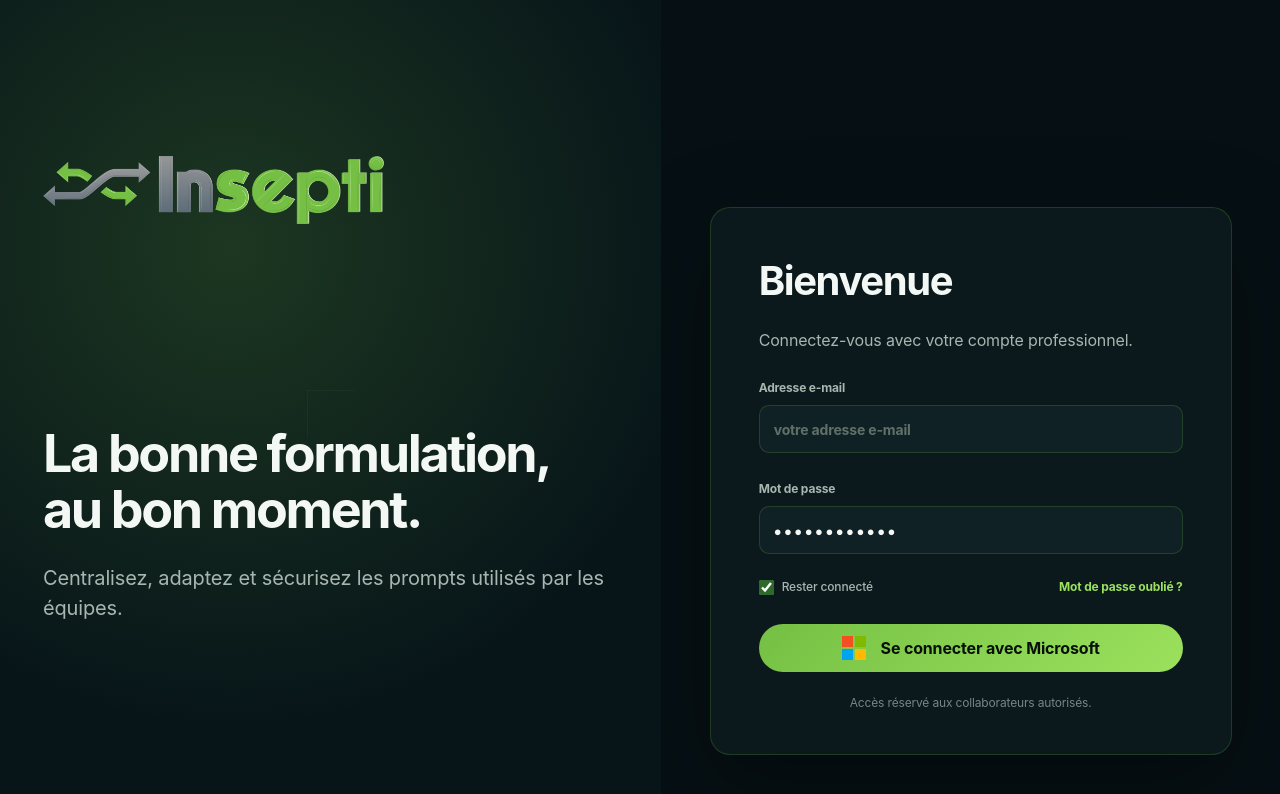
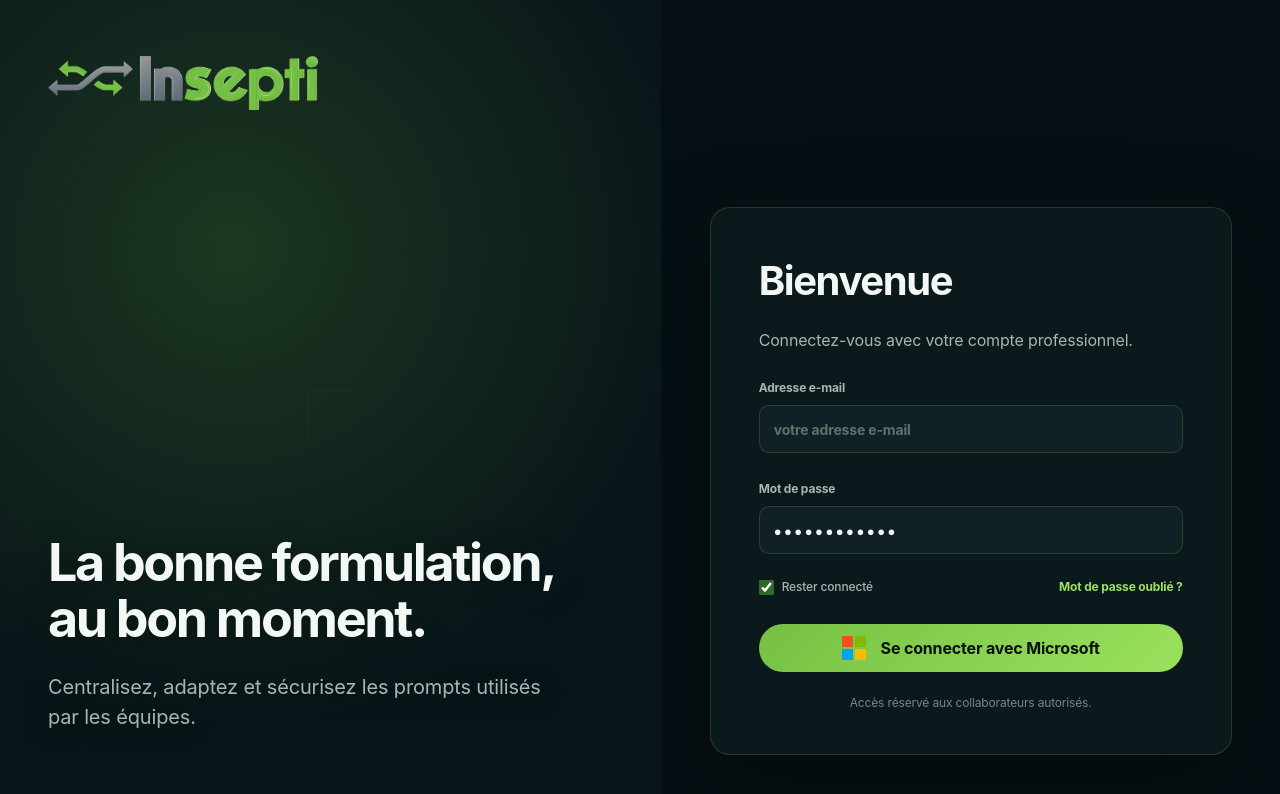
Before and after one commit to Khalil-kd/biblio-insepti, a Next.js app: page / in a window 1280 px wide. Shown: the top 794 px of the page. Built offline with nearby package versions, Linux system fonts and the light colour scheme.

Commit message:
feat: animer la connexion avec la scene spline

```diff
--- a/package.json
+++ b/package.json
@@ -18,6 +18,8 @@
     "test:e2e": "playwright test"
   },
   "dependencies": {
+    "@splinetool/react-spline": "^4.1.0",
+    "@splinetool/runtime": "^1.12.98",
     "clsx": "^2.1.1",
     "drizzle-orm": "^0.44.2",
     "iban": "^0.0.14",
--- a/src/app/desktop2-theme.css
+++ b/src/app/desktop2-theme.css
@@ -354,6 +354,9 @@ input:focus, textarea:focus, select:focus { outline: 2px solid rgba(117, 192, 68
 /* Login follows the same Desktop 2 system while keeping the Penpot structure. */
 .login-v4 { background: #061014; color: #f4f8f5; }
 .login-v4 > section:first-child {
+  isolation: isolate;
+  overflow: hidden;
+  padding: 0;
   background-color: #071519;
   background-image:
     linear-gradient(rgba(117, 192, 68, 0.055) 1px, transparent 1px),
@@ -361,6 +364,63 @@ input:focus, textarea:focus, select:focus { outline: 2px solid rgba(117, 192, 68
     radial-gradient(circle at 35% 30%, rgba(117, 192, 68, 0.2), transparent 30rem);
   background-size: 48px 48px, 48px 48px, auto;
   color: #f4f8f5;
+}
+.login-v4 > section.login-hero-panel > .login-hero-copy {
+  position: relative;
+  z-index: 3;
+  display: flex;
+  min-height: 100vh;
+  flex-direction: column;
+  justify-content: space-between;
+  margin: 0;
+  padding: 56px 48px 68px;
+  pointer-events: none;
+}
+.login-v4 > section.login-hero-panel > .login-hero-copy > img { width: 270px; height: auto; }
+.login-v4 .login-hero-message { max-width: 620px; margin: 0; }
+.login-v4 .login-hero-message h1 {
+  margin: 0;
+  color: #f4f8f5;
+  text-shadow: 0 3px 28px rgba(0, 0, 0, 0.42);
+}
+.login-v4 .login-hero-message p { color: #becac4; text-shadow: 0 2px 20px rgba(0, 0, 0, 0.5); }
+.login-v4 > section.login-hero-panel > .login-spline-stage {
+  --spline-x: 0px;
+  --spline-y: 0px;
+  position: absolute;
+  inset: -7%;
+  z-index: 1;
+  max-width: none;
+  overflow: hidden;
+  margin: 0;
+  background: #071519;
+  opacity: 0;
+  transform: translate3d(var(--spline-x), var(--spline-y), 0) scale(1.12);
+  transition: opacity 600ms ease, transform 650ms cubic-bezier(.2,.7,.2,1);
+  will-change: transform;
+}
+.login-v4 > section.login-hero-panel > .login-spline-stage.is-ready { opacity: 0.92; }
+.login-spline-drift { width: 100%; height: 100%; animation: login-spline-drift 15s ease-in-out infinite alternate; }
+.login-spline-visual { width: 100% !important; height: 100% !important; filter: hue-rotate(178deg) saturate(.8) brightness(.6) contrast(1.18); }
+.login-spline-loader {
+  width: 100%;
+  height: 100%;
+  background:
+    radial-gradient(ellipse at 60% 28%, rgba(117, 192, 68, 0.34), transparent 42%),
+    linear-gradient(145deg, #071519, #0b2420);
+}
+.login-spline-vignette {
+  position: absolute;
+  inset: 0;
+  z-index: 2;
+  background:
+    linear-gradient(90deg, rgba(4, 16, 18, 0.12), rgba(4, 16, 18, 0.36)),
+    linear-gradient(180deg, rgba(4, 16, 18, 0.08), rgba(4, 16, 18, 0.72));
+  pointer-events: none;
+}
+@keyframes login-spline-drift {
+  from { transform: translate3d(-1.4%, -1.2%, 0) rotate(-.7deg) scale(1.035); }
+  to { transform: translate3d(1.4%, 1.1%, 0) rotate(.7deg) scale(1.07); }
 }
 .login-v4 > section:first-child p { color: #a8b6b0; }
 .login-v4 > section:last-child { background: #061014; }
@@ -399,4 +459,6 @@ input:focus, textarea:focus, select:focus { outline: 2px solid rgba(117, 192, 68
 
 @media (prefers-reduced-motion: reduce) {
   *, *::before, *::after { scroll-behavior: auto !important; animation-duration: 0.01ms !important; animation-iteration-count: 1 !important; }
+  .login-spline-stage { transform: scale(1.08); transition: opacity 250ms ease; }
+  .login-spline-drift { animation: none; }
 }
--- a/src/components/LoginExperience.tsx
+++ b/src/components/LoginExperience.tsx
@@ -1,10 +1,14 @@
 import Image from "next/image";
+import { LoginSplineScene } from "./LoginSplineScene";
 
 export function LoginExperience() {
   return <main className="login-v4">
-    <section>
-      <Image src="/brand/insepti-logo-primary.png" alt="INSEPTI" width={270} height={54} priority unoptimized />
-      <div><h1>La bonne formulation,<br />au bon moment.</h1><p>Centralisez, adaptez et sécurisez les prompts utilisés par les équipes.</p><ul><li>✓ Prompts validés par métier</li><li>✓ Données sensibles protégées</li><li>✓ Historique et favoris synchronisés</li></ul></div>
+    <section className="login-hero-panel">
+      <LoginSplineScene />
+      <div className="login-hero-copy">
+        <Image src="/brand/insepti-logo-primary.png" alt="INSEPTI" width={270} height={54} priority unoptimized />
+        <div className="login-hero-message"><h1>La bonne formulation,<br />au bon moment.</h1><p>Centralisez, adaptez et sécurisez les prompts utilisés par les équipes.</p><ul><li>✓ Prompts validés par métier</li><li>✓ Données sensibles protégées</li><li>✓ Historique et favoris synchronisés</li></ul></div>
+      </div>
     </section>
     <section>
       <form action="/api/auth/login" method="GET">
--- /dev/null
+++ b/src/components/LoginSplineScene.tsx
@@ -0,0 +1,59 @@
+"use client";
+
+import { lazy, Suspense, useEffect, useRef, useState, type PointerEvent } from "react";
+
+const Spline = lazy(() => import("@splinetool/react-spline"));
+
+export function LoginSplineScene() {
+  const stageRef = useRef<HTMLDivElement>(null);
+  const [ready, setReady] = useState(false);
+  const [enabled, setEnabled] = useState(false);
+  const reducedMotionRef = useRef(false);
+
+  useEffect(() => {
+    reducedMotionRef.current = window.matchMedia("(prefers-reduced-motion: reduce)").matches;
+    setEnabled(!window.matchMedia("(max-width: 900px)").matches);
+  }, []);
+
+  function handlePointerMove(event: PointerEvent<HTMLDivElement>) {
+    if (reducedMotionRef.current) return;
+    const stage = stageRef.current;
+    if (!stage) return;
+    const bounds = stage.getBoundingClientRect();
+    const x = ((event.clientX - bounds.left) / bounds.width - 0.5) * -18;
+    const y = ((event.clientY - bounds.top) / bounds.height - 0.5) * -14;
+    stage.style.setProperty("--spline-x", `${x}px`);
+    stage.style.setProperty("--spline-y", `${y}px`);
+  }
+
+  function resetPointer() {
+    const stage = stageRef.current;
+    if (!stage) return;
+    stage.style.setProperty("--spline-x", "0px");
+    stage.style.setProperty("--spline-y", "0px");
+  }
+
+  return (
+    <div
+      ref={stageRef}
+      className={`login-spline-stage${ready ? " is-ready" : ""}`}
+      aria-hidden="true"
+      onPointerMove={handlePointerMove}
+      onPointerLeave={resetPointer}
+    >
+      <div className="login-spline-drift">
+        {enabled ? (
+          <Suspense fallback={<div className="login-spline-loader" />}>
+            <Spline
+              className="login-spline-visual"
+              scene="/brand/insepti-flow.splinecode"
+              renderOnDemand
+              onLoad={() => setReady(true)}
+            />
+          </Suspense>
+        ) : <div className="login-spline-loader" />}
+      </div>
+      <div className="login-spline-vignette" />
+    </div>
+  );
+}
```
Also changed, not shown: 2 other files (tests, documents, lock files or other folders).
